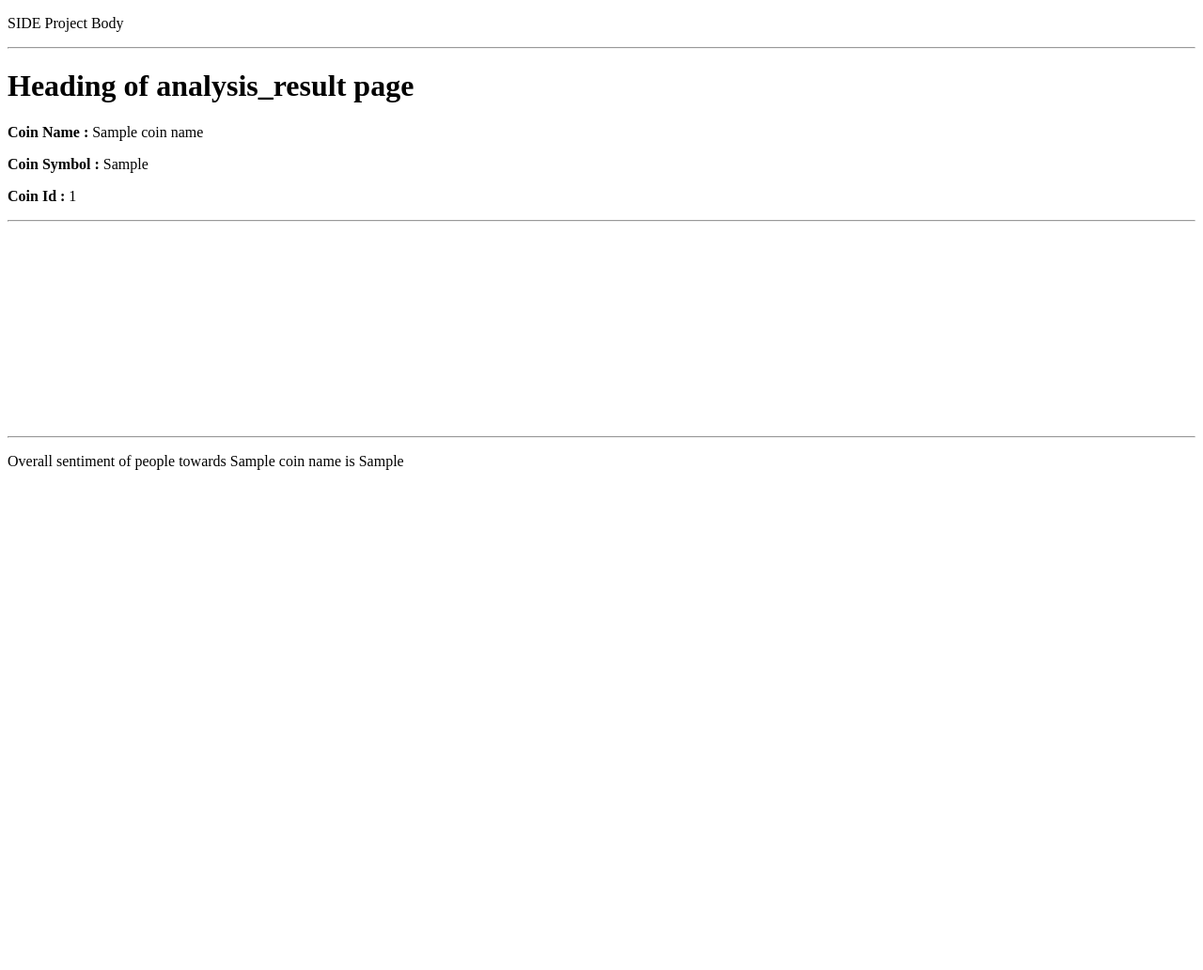
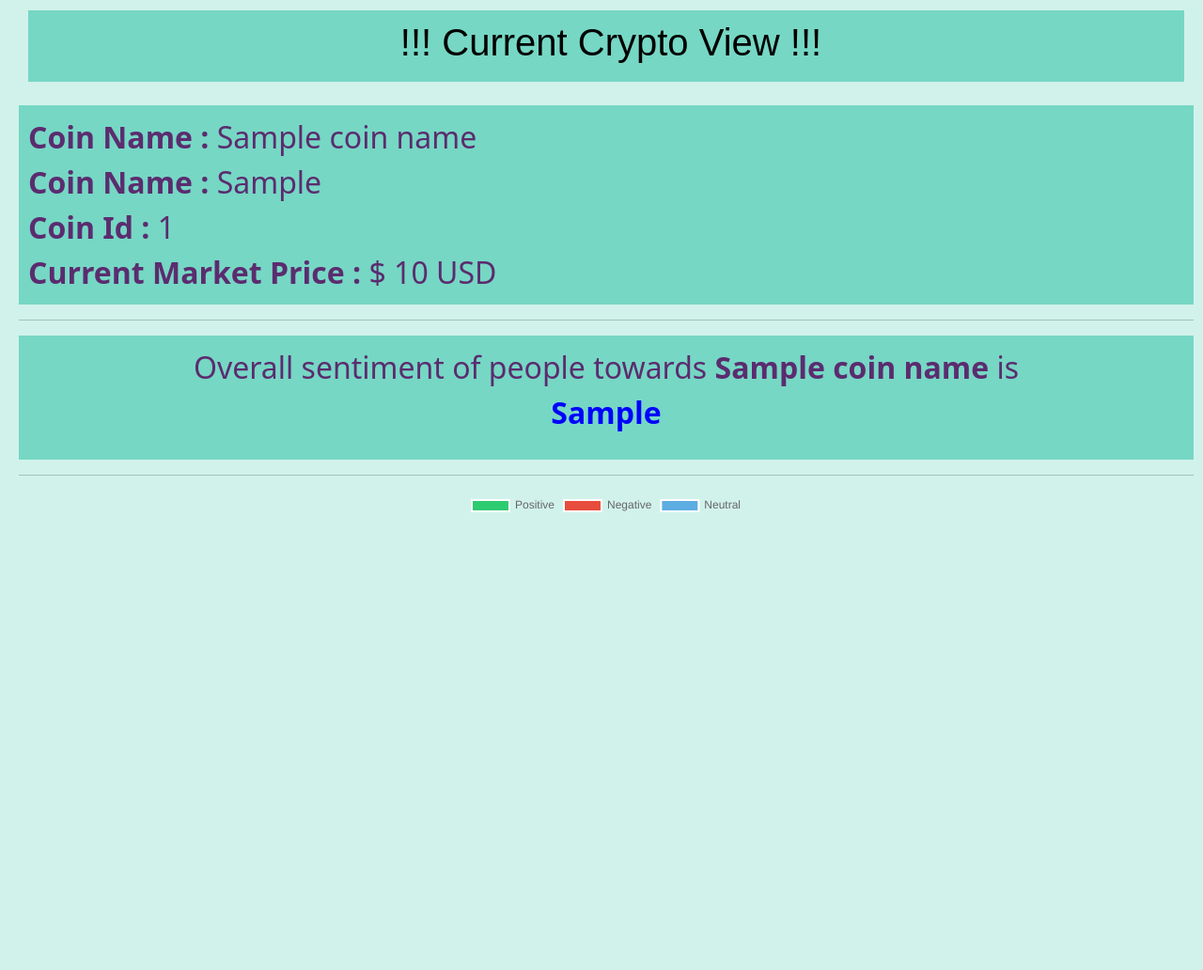
Before and after one commit to CS601-F21/side-project-NilimaJha, a Flask app: template app/templates/analysis_result.html in a window 1280 px wide. Shown: the whole page at 94% size. Before the commit the page ends 500 px from the top, so only its background shows below. Run offline with Flask 2, Linux system fonts and the light colour scheme; the template is opened without the code that fills it: most values are stand-ins (such as "Sample title", 1, 10 or a date in 2020); a map, chart or similar area stays blank; parts of the project's set-up code (start-up, migrations or seed data) failed here and were passed over; some libraries are stand-ins or nearby versions.

Commit message:
Modify this page to display current market price.

```diff
--- a/app/templates/analysis_result.html
+++ b/app/templates/analysis_result.html
@@ -1,36 +1,74 @@
-<!DOCTYPE html>
-<html lang="en">
-  <head>
-      <meta charset="UTF-8">
-      <script src='static/chart.min.js'></script>
-      {% if title %}
-      <title>{{ title }} - Side Project</title>
-      {% else %}
-      <title>Side Project</title>
-      {% endif %}
-  </head>
-  <body>
-    <div>
-        <p>SIDE Project Body</p>
+{% extends "base_template.html" %}
+
+{% block content %}
+    </br>
+<!--    <script src="https://cdnjs.cloudflare.com/ajax/libs/Chart.js/2.5.0/Chart.min.js"></script>-->
+    <div class="coin_info">
+        <tr>
+            <td><b>Coin Name   :</b></td>
+            <td>{{ coin_name }}</td>
+        </tr></br>
+        <tr>
+            <td><b>Coin Name   :</b></td>
+            <td>{{ coin_symbol }}</td>
+        </tr></br>
+        <tr>
+            <td><b>Coin Id     :</b></td>
+            <td>{{ coin_id }}</td>
+        </tr></br>
+        <tr>
+            <td><b>Current Market Price     :</b></td>
+            <td>$ {{ coin_current_price }} USD</td>
+        </tr></br>
+
     </div>
-    <hr>
-<!--    <script src="https://cdnjs.cloudflare.com/ajax/libs/Chart.js/2.5.0/Chart.min.js"></script>-->
-    <h1> Heading of analysis_result page</h1>
-    <p><b>Coin Name :</b> {{ coin_name }}</p>
-    <p><b>Coin Symbol :</b> {{ coin_symbol }}</p>
-    <p><b>Coin Id :</b> {{ coin_id }}</p>
     <hr/>
-    <canvas id="myChart" width="200" height="200"></canvas>
-    <p>
-<!--        {% for each_sentiment_score in all_sentiments_score %}-->
-<!--            {% for key, value in each_sentiment_score.items() %}-->
-<!--                {{key}} : {{value}}-->
-<!--                <br/>-->
-<!--            {% endfor %}-->
-<!--        <br/>-->
-<!--        {% endfor %}-->
-    </p>
+    <div class="banner">
+        Overall sentiment of people towards
+        <strong>{{ coin_name }}</strong> is
+        <strong>
+            {% if result_type == "Positive" %}
+            <p style="color:green;">
+            {% elif result_type == "Negative" %}
+            <p style="color:red;">
+            {% else %}
+            <p style="color:blue;">
+            {% endif %}
+            {{ result_type }}
+            </p>
+
+        </strong>
+    </div>
     <hr/>
-    <p>Overall sentiment of people towards {{ coin_name }} is {{ result_type }}</p>
-</body>
-</html>
+    <dev>
+        <div style = "text-align:center;">
+            <canvas id="myChart" style="width:200%;max-width:500px"></canvas>
+            <script>
+                var xValues = ["Positive", "Negative", "Neutral"];
+                var yValues = [{{ positive }}, {{ negative }}, {{ neutral }}];
+                var barColors = [
+                  "#2ECC71",
+                  "#E74C3C",
+                  "#5DADE2"
+                ];
+
+                new Chart("myChart", {
+                  type: "doughnut",
+                  data: {
+                    labels: xValues,
+                    datasets: [{
+                      backgroundColor: barColors,
+                      data: yValues
+                    }]
+                  },
+                  options: {
+                    title: {
+                      display: true,
+                      text: "Twitter sentiment towards {{ coin_name }}"
+                    }
+                  }
+                });
+            </script>
+        </div>
+    </dev>
+{% endblock %}
```
